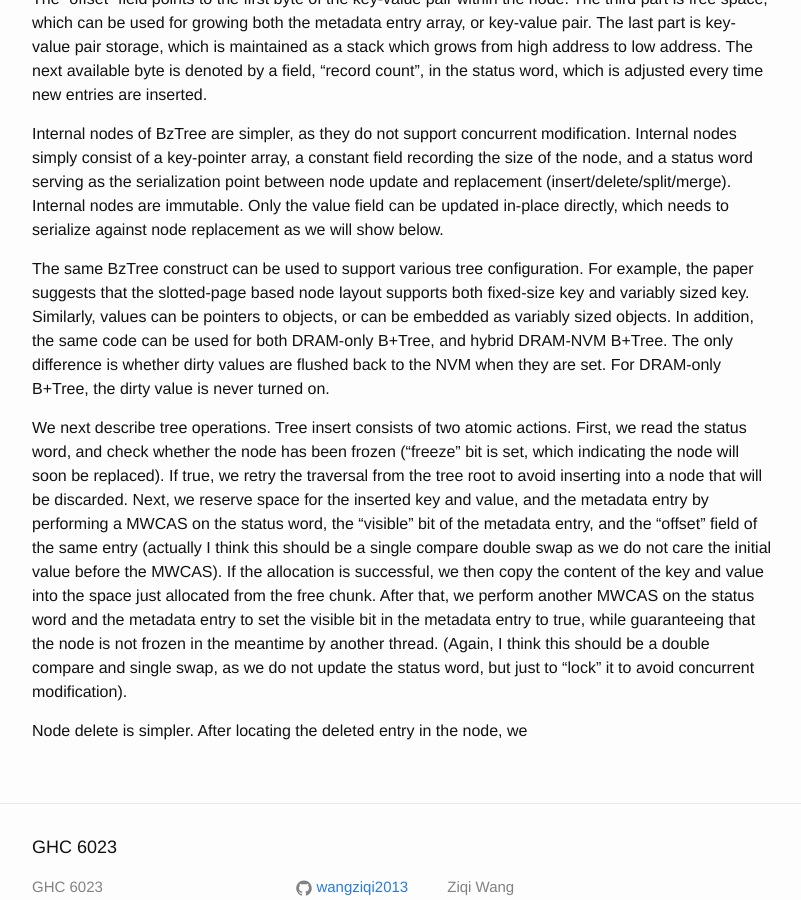
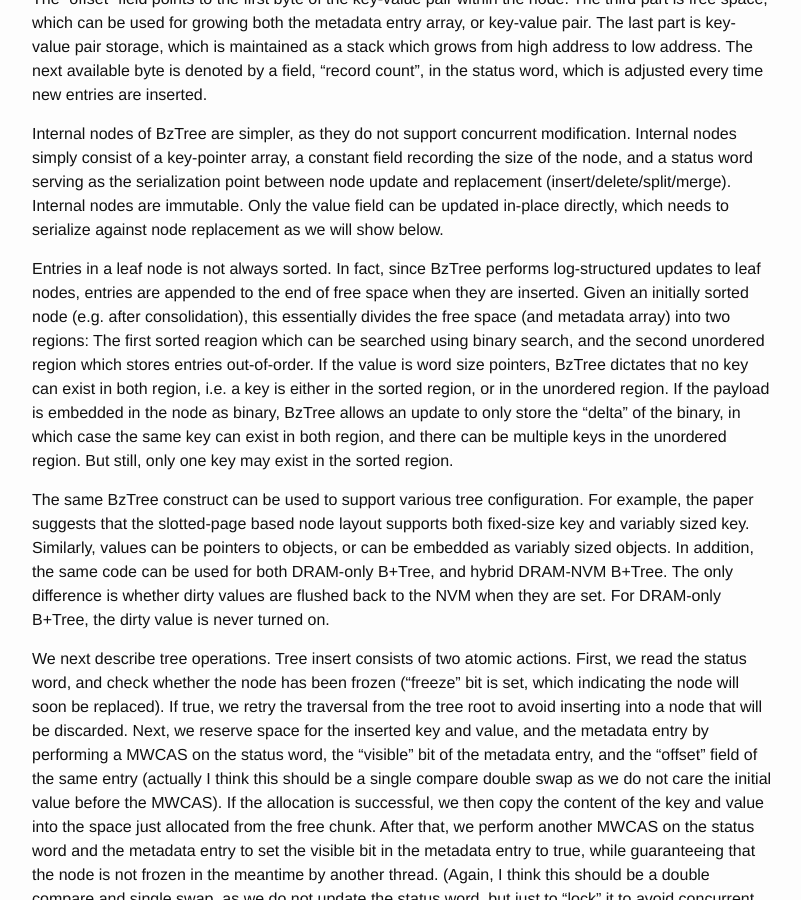
Before and after one commit to wangziqi2013/wangziqi2013.github.io, a Jekyll site: the page built from _posts/2019-11-10-bztree.markdown, in a window 1280 px wide and 900 px high, scrolled down 1669 px. Shown: the whole window, without its empty margins (238-1039 px from the left). Built offline with Jekyll 4.4.1, drawn with Linux system fonts in a browser that asks for light colours.

Commit message:
Adding layout

```diff
--- a/_posts/2019-11-10-bztree.markdown
+++ b/_posts/2019-11-10-bztree.markdown
@@ -67,6 +67,15 @@ a key-pointer array, a constant field recording the size of the node, and a stat
 between node update and replacement (insert/delete/split/merge). Internal nodes are immutable. Only the value field can
 be updated in-place directly, which needs to serialize against node replacement as we will show below.
 
+Entries in a leaf node is not always sorted. In fact, since BzTree performs log-structured updates to leaf nodes, entries
+are appended to the end of free space when they are inserted. Given an initially sorted node (e.g. after consolidation),
+this essentially divides the free space (and metadata array) into two regions: The first sorted reagion which can be searched
+using binary search, and the second unordered region which stores entries out-of-order. If the value is word size pointers,
+BzTree dictates that no key can exist in both region, i.e. a key is either in the sorted region, or in the unordered region.
+If the payload is embedded in the node as binary, BzTree allows an update to only store the "delta" of the binary, in
+which case the same key can exist in both region, and there can be multiple keys in the unordered region. But still, only
+one key may exist in the sorted region.
+
 The same BzTree construct can be used to support various tree configuration. For example, the paper suggests that the
 slotted-page based node layout supports both fixed-size key and variably sized key. Similarly, values can be pointers
 to objects, or can be embedded as variably sized objects. In addition, the same code can be used for both DRAM-only
```
